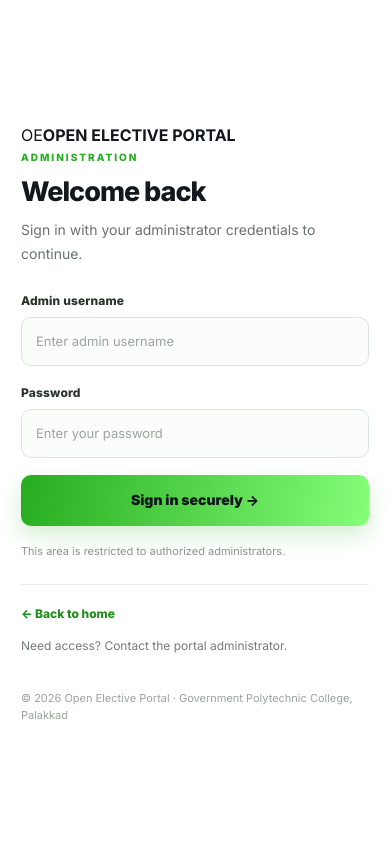
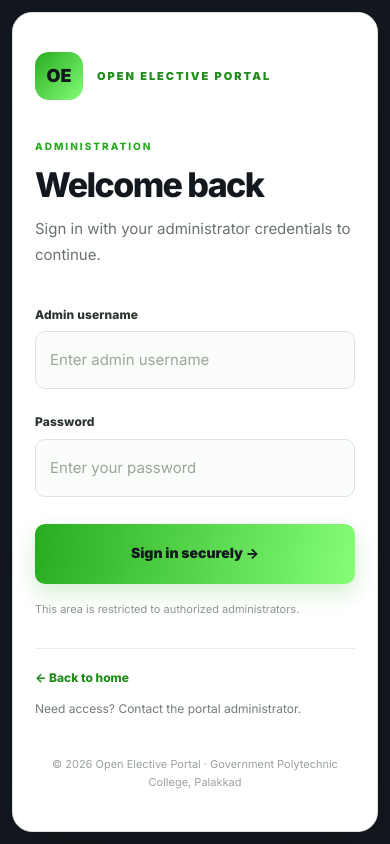
Before and after one commit to NITHIN9526/open-elective-allocator, a Node server app: page /admin/login in a window 390 px wide. Run offline with Node 20, Linux system fonts and the light colour scheme.

Commit message:
Use single outlined panel for student and admin login

```diff
--- a/public/styles.css
+++ b/public/styles.css
@@ -843,3 +843,35 @@ body:has(.oe-auth-page) .container { max-width:none;margin:0;padding:0; }
  .oe-student-login-compact .oe-login-side { padding:34px 22px 25px; }
  .oe-student-login-compact .oe-form-links { flex-direction:column; }
 }
+
+
+/* Single-panel authentication layout: no side rail, logo block or dark split bar */
+.oe-auth-single { min-height:100vh;padding:26px 4vw; }
+.oe-auth-single .oe-auth-shell {
+  display:block;width:min(1120px,100%);min-height:min(820px,calc(100vh - 52px));
+  margin:0 auto;border:1px solid #d8e0d8;border-radius:30px;overflow:hidden;
+  background:#fff;box-shadow:0 24px 80px rgba(0,0,0,.18);
+}
+.oe-auth-single .oe-login-side {
+  min-height:min(818px,calc(100vh - 54px));width:100%;padding:clamp(44px,8vh,90px) 28px;
+  display:flex;flex-direction:column;justify-content:center;align-items:center;background:#fff;
+}
+.oe-auth-single .oe-login-content { width:100%;max-width:560px;margin:0 auto; }
+.oe-auth-single .oe-login-content h2 { font-size:clamp(34px,4vw,46px);letter-spacing:-1.6px; }
+.oe-auth-single .oe-login-subtitle { margin-bottom:38px;font-size:15px; }
+.oe-auth-single .oe-form-stack { gap:23px; }
+.oe-auth-single .oe-form-control { min-height:58px;font-size:15px; }
+.oe-auth-single .oe-form-submit { min-height:60px;margin-top:4px; }
+.oe-auth-single .oe-form-links { margin-top:30px; }
+.oe-auth-single .oe-login-footer { width:100%;max-width:560px;margin:50px auto 0;text-align:center; }
+.oe-single-brand { display:flex;align-items:center;gap:14px;margin-bottom:52px; }
+.oe-single-brand span { width:48px;height:48px;display:grid;place-items:center;border-radius:14px;background:linear-gradient(135deg,#27ac1f,#85fe78);color:#12181e;font-weight:900;font-size:18px; }
+.oe-single-brand strong { color:#208e1a;font-size:11px;letter-spacing:2px;font-weight:900; }
+@media(max-width:600px) {
+ .oe-auth-single { padding:12px; }
+ .oe-auth-single .oe-auth-shell { min-height:calc(100vh - 24px);border-radius:20px; }
+ .oe-auth-single .oe-login-side { min-height:calc(100vh - 26px);padding:38px 22px; }
+ .oe-single-brand { margin-bottom:38px; }
+ .oe-auth-single .oe-login-footer { margin-top:38px; }
+ .oe-auth-single .oe-form-links { flex-direction:column; }
+}
```
